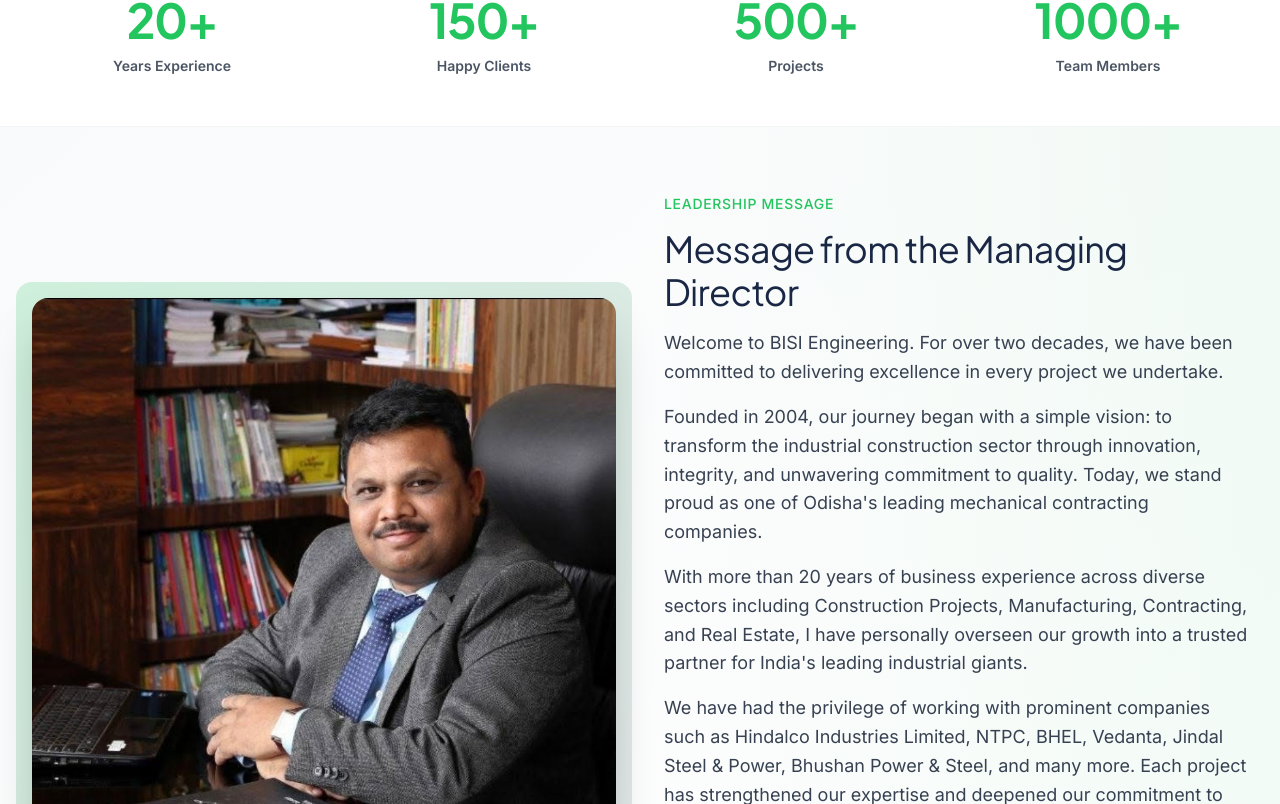
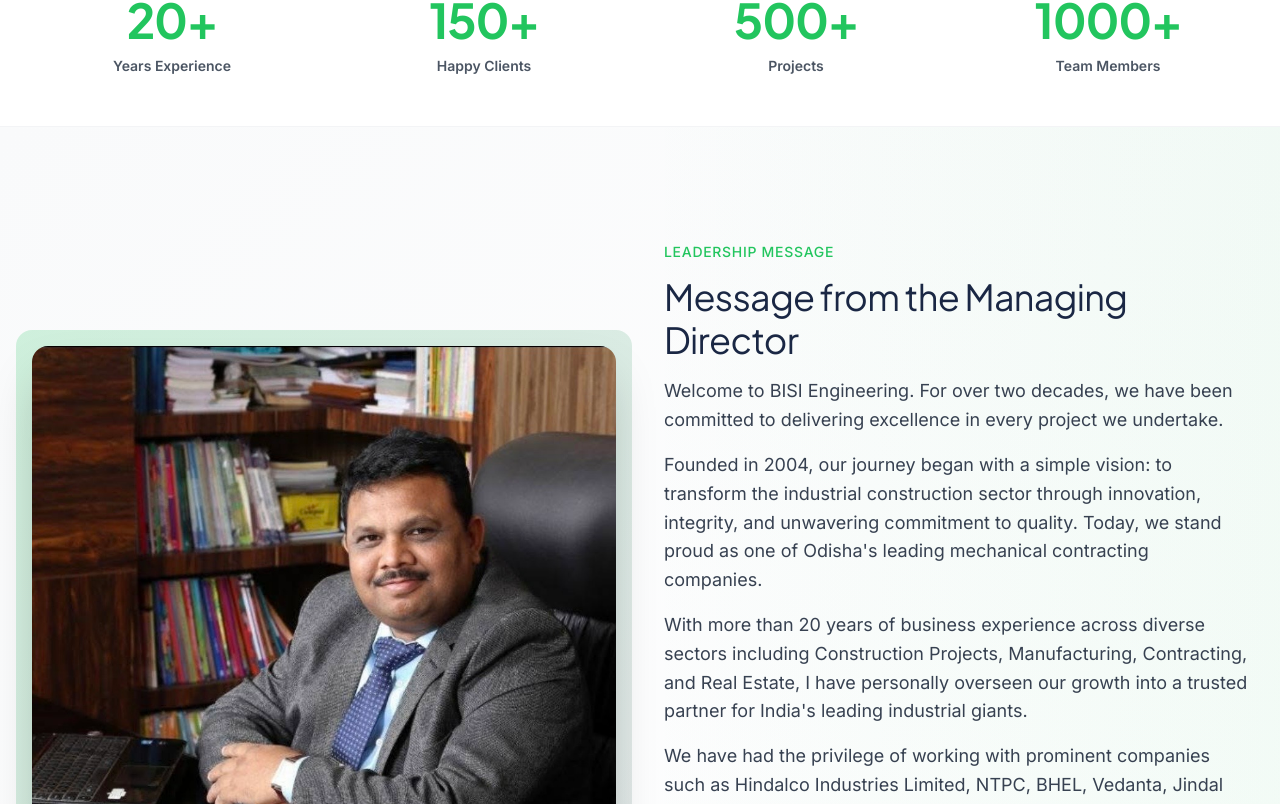
Before and after one commit to Sachet-17/Bisi_Eng_Web, a React (Create React App) app in the folder frontend/: page /about in a window 1280 px wide. Shown: the part 536-1340 px from the top of the page. Built offline with nearby package versions, Linux system fonts and the light colour scheme.

Commit message:
auto-commit for df6ca7d0-f1b8-450c-89d7-0acbe54828a7

```diff
--- a/frontend/src/pages/AboutPage.jsx
+++ b/frontend/src/pages/AboutPage.jsx
@@ -95,7 +95,7 @@ const AboutPage = () => {
       </section>
 
       {/* MD Message - Redesigned */}
-      <section id="md-message" className="py-12 lg:py-16 bg-gradient-to-br from-gray-50 to-white overflow-hidden relative">
+      <section id="md-message" className="py-20 lg:py-28 bg-gradient-to-br from-gray-50 to-white overflow-hidden relative">
         {/* Background accent */}
         <div className="absolute top-0 right-0 w-1/2 h-full bg-gradient-to-l from-[#22C55E]/5 to-transparent"></div>
 
```
